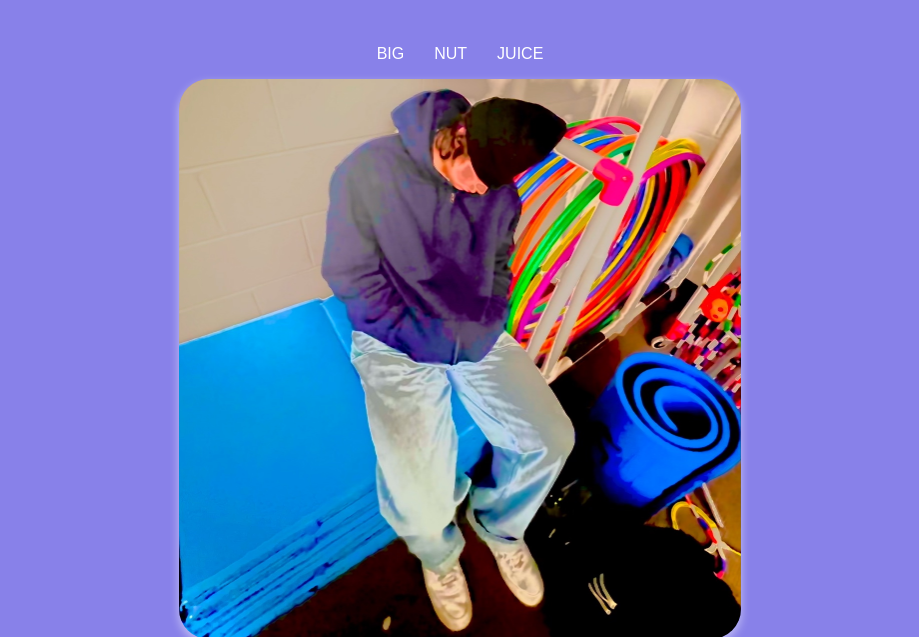
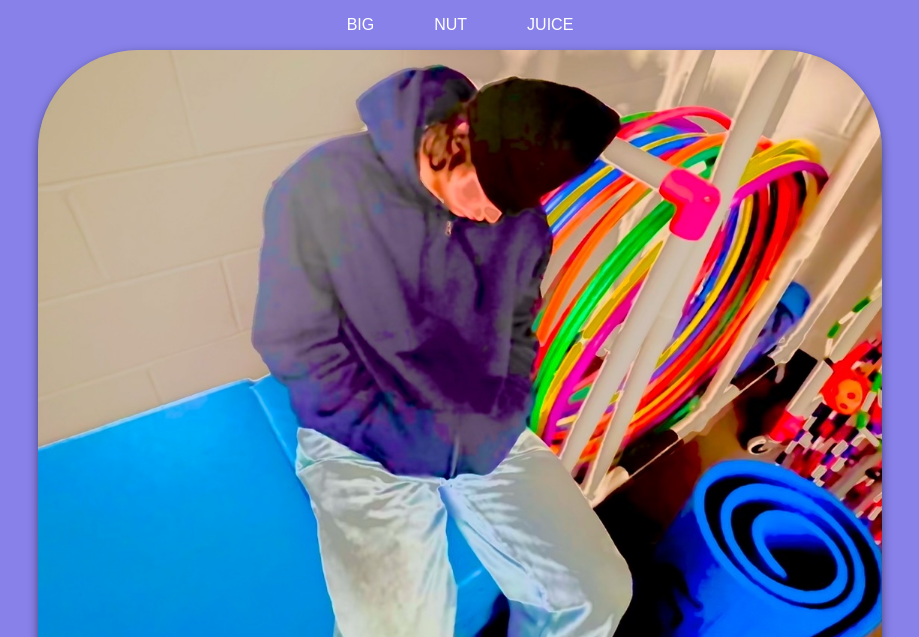
Before and after one commit to c0micx/bnj-artist-page, a plain HTML site: page index.html in a window 1280 px wide. Shown: the top 637 px of the page, without its empty margins (180-1099 px from the left). Drawn offline with Linux system fonts and the light colour scheme.

Commit message:
Update index.html

```diff
--- a/index.html
+++ b/index.html
@@ -1,9 +1,9 @@
 <body>
   <nav>
     <ul style="list-style: none; display: flex; justify-content: center; padding: 0;">
-      <li style="margin: 0 15px;"><a href="#BIG" style="text-decoration: none; color: white;">BIG</a></li>
-      <li style="margin: 0 15px;"><a href="#NUT" style="text-decoration: none; color: white;">NUT</a></li>
-      <li style="margin: 0 15px;"><a href="#JUICE" style="text-decoration: none; color: white;">JUICE</a></li>
+      <li style="margin: 0 30px;"><a href="#BIG" style="text-decoration: none; color: white;">BIG</a></li>
+      <li style="margin: 0 30px;"><a href="#NUT" style="text-decoration: none; color: white;">NUT</a></li>
+      <li style="margin: 0 30px;"><a href="#JUICE" style="text-decoration: none; color: white;">JUICE</a></li>
     </ul>
   </nav>
 <!DOCTYPE html>
@@ -36,10 +36,10 @@
       text-align: center;
     }
     .artist-image {
-      max-width: 50%;
+      max-width: 75%;
       height: auto;
-      border-radius: 30px;
-      box-shadow: 0 4px 10px rgba(255, 255, 255, 0.5);
+      border-radius: 100px;
+      box-shadow: 0 4px 10px rgba(0, 0, 0, 0.5);
     }
     .title {
       margin-top: 20px;
```
